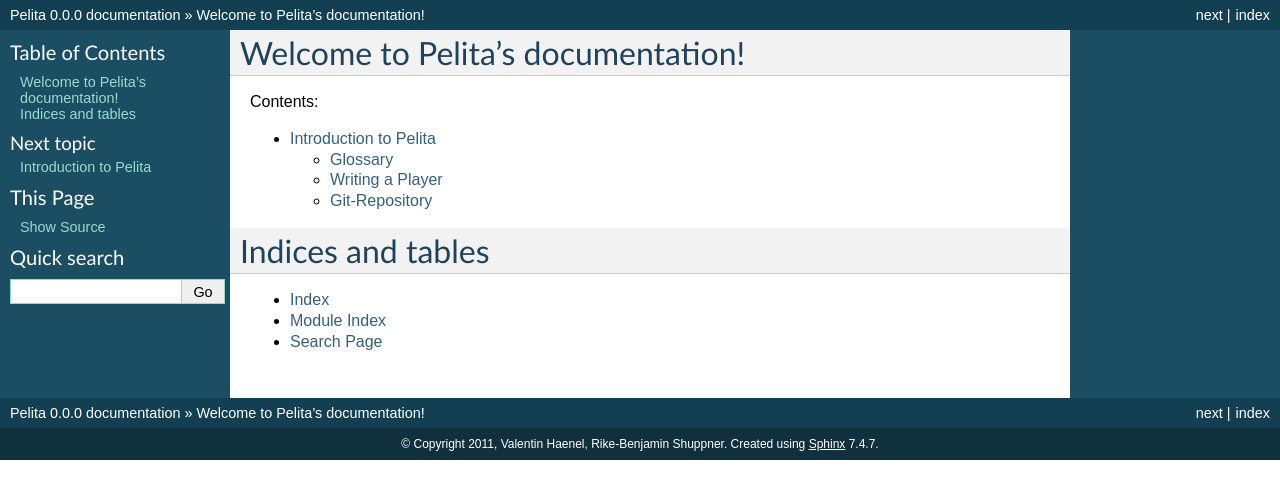
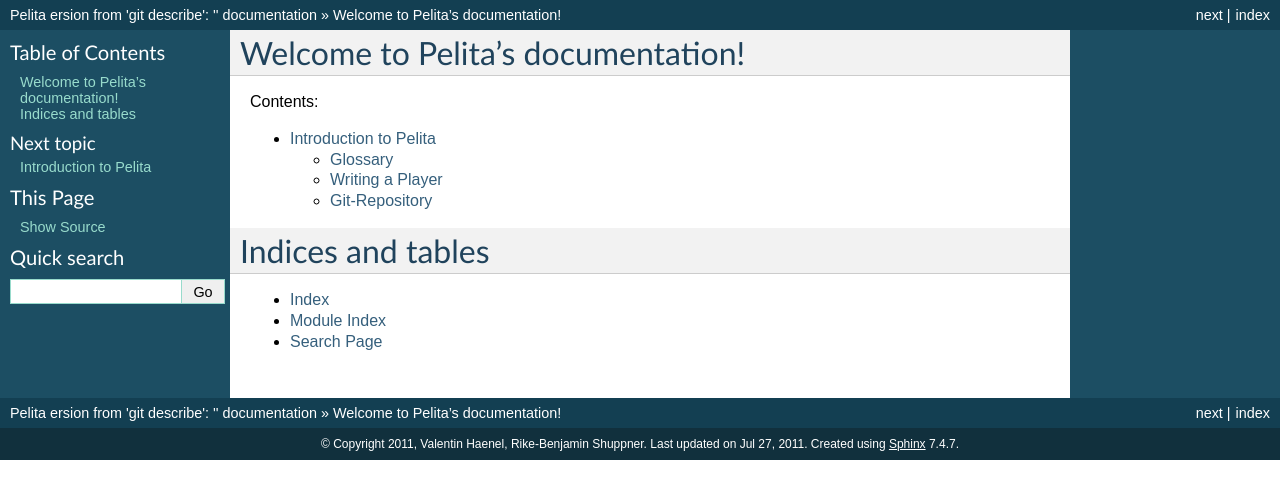
Before and after one commit to ASPP/pelita, a Sphinx documentation site: the page built from doc/source/index.rst, in a window 1280 px wide. Shown: the top 499 px of the page. Built offline with Sphinx 7.4.7, drawn with Linux system fonts in a browser that asks for light colours; the version number could not be read and is left out.

Commit message:
ENH/DOC: use pelita.version in Sphinx doc

```diff
--- a/doc/source/conf.py
+++ b/doc/source/conf.py
@@ -12,6 +12,7 @@
 # serve to show the default.
 
 import sys, os
+import pelita
 
 # If extensions (or modules to document with autodoc) are in another directory,
 # add these directories to sys.path here. If the directory is relative to the
@@ -43,11 +44,13 @@
 # The version info for the project you're documenting, acts as replacement for
 # |version| and |release|, also used in various other places throughout the
 # built documents.
-#
+
+# note: the 'v' is included by sphinx by default
+version_str = "ersion from 'git describe': '"+pelita.version+"' "
 # The short X.Y version.
-version = '0.0.0'
+version = version_str
 # The full version, including alpha/beta/rc tags.
-release = '0.0.0'
+release = version_str
 
 # The language for content autogenerated by Sphinx. Refer to documentation
 # for a list of supported languages.
@@ -124,7 +127,7 @@
 
 # If not '', a 'Last updated on:' timestamp is inserted at every page bottom,
 # using the given strftime format.
-#html_last_updated_fmt = '%b %d, %Y'
+html_last_updated_fmt = '%b %d, %Y'
 
 # If true, SmartyPants will be used to convert quotes and dashes to
 # typographically correct entities.
```
Also changed, not shown: 1 other file.
